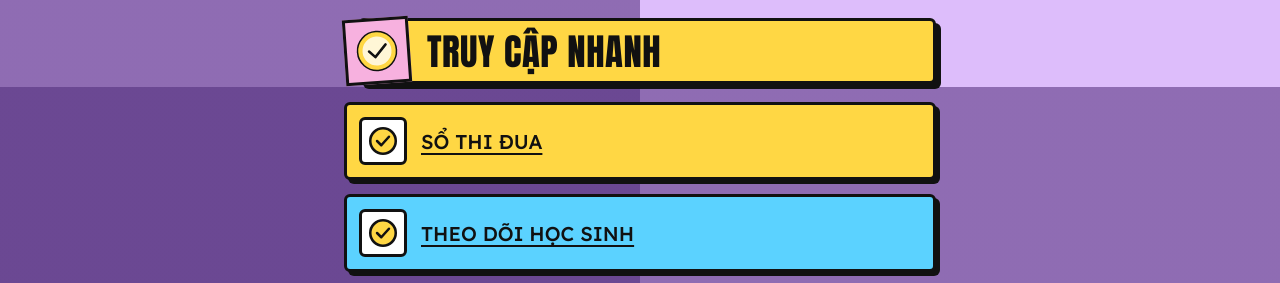
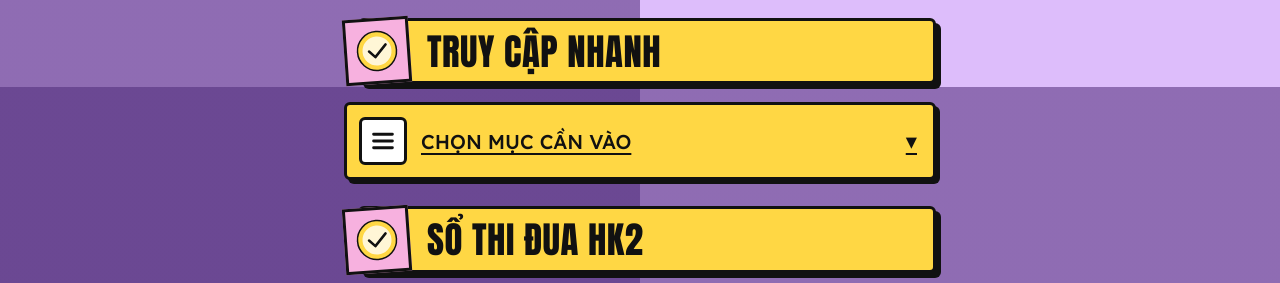
Before and after one commit to tusizhere/BAO-LOC-HIGHSCHOOL, a plain HTML site: page index.html in a window 1280 px wide. Shown: the part 713-996 px from the top of the page. Drawn offline with Linux system fonts and the light colour scheme.

Commit message:
Bỏ nút vnEdu, gom Truy cập nhanh thành menu thả xuống
Co-Authored-By: Claude Opus 5.5 <noreply@anthropic.com>
Claude-Session: https://claude.ai/code/session_01WE94neGAxm9ZaYLa1NdDx7

```diff
--- a/index.html
+++ b/index.html
@@ -5,7 +5,7 @@
 <meta name="viewport" content="width=device-width, initial-scale=1.0">
 <meta name="theme-color" content="#5A2E86">
 <title>THPT Bảo Lộc · Cổng truy cập</title>
-<meta name="description" content="Cổng truy cập nhanh Trường THPT Bảo Lộc – theo dõi học sinh, tổ chuyên môn, thời khóa biểu, vnEdu.">
+<meta name="description" content="Cổng truy cập nhanh Trường THPT Bảo Lộc – sổ thi đua, theo dõi học sinh, tổ chuyên môn, thời khóa biểu.">
 <link rel="icon" href="logo.png">
 <link rel="preconnect" href="https://fonts.googleapis.com">
 <link rel="preconnect" href="https://fonts.gstatic.com" crossorigin>
@@ -96,6 +96,14 @@ button{font:inherit;color:inherit;cursor:pointer}
 .btn .ic svg{width:34px;height:34px}
 .btn.soon{opacity:.6}
 .btn.soon::after{content:"SẮP CÓ";position:absolute;top:-10px;right:10px;font-size:.7rem;font-weight:700;background:var(--red);color:#fff;border:2px solid var(--ink);padding:1px 6px;text-decoration:none}
+
+/* ---------- MENU THẢ XUỐNG ---------- */
+.drop>summary{list-style:none;cursor:pointer}
+.drop>summary::-webkit-details-marker{display:none}
+.drop>summary .lb{flex:1}
+.drop>summary .mui{display:inline-block;font-size:1.4rem;text-decoration:none;transition:transform .2s}
+.drop[open]>summary .mui{transform:rotate(180deg)}
+.drop[open]>summary{transform:translate(3px,3px);box-shadow:1px 1px 0 var(--ink)}
 
 /* ---------- SỔ THI ĐUA ---------- */
 .bgh{display:block;width:max-content;margin:6px 4px 0 auto;padding:0 6px;font-weight:700;font-size:1.1rem;color:var(--ink);opacity:.35;text-decoration:none}
@@ -336,7 +344,10 @@ button{font:inherit;color:inherit;cursor:pointer}
   <!-- MENU -->
   <section>
     <div class="banner"><span class="chk"><svg viewBox="0 0 48 48"><circle cx="24" cy="24" r="17" fill="#FFF6D6" stroke="#FFD744" stroke-width="5"/><circle cx="24" cy="24" r="19.5" fill="none" stroke="#111" stroke-width="1.5"/><path d="M16 24l6 6 11-12" fill="none" stroke="#111" stroke-width="2.5" stroke-linecap="round" stroke-linejoin="round"/></svg></span><h2>Truy cập nhanh</h2></div>
-    <div class="btns" id="menu" style="margin-top:18px"></div>
+    <details class="drop" style="margin-top:18px">
+      <summary class="btn icon" style="--c:var(--yellow)"><span class="ic"><svg viewBox="0 0 40 40"><path d="M9 12h22M9 20h22M9 28h22" fill="none" stroke="#111" stroke-width="3.5" stroke-linecap="round"/></svg></span><span class="lb">Chọn mục cần vào</span><span class="mui">▾</span></summary>
+      <div class="btns" id="menu" style="margin-top:14px"></div>
+    </details>
   </section>
 
   <!-- THEO DÕI HỌC SINH -->
@@ -392,7 +403,6 @@ const CONFIG = {
     { label:"Theo dõi học sinh",   href:"#hocsinh", color:"--cyan",   icon:"check" },
     { label:"Tổ chuyên môn",       href:"#tcm",     color:"--orange", icon:"people" },
     { label:"Thời khóa biểu",      href:"https://tusizhere.github.io/ExportHTML/", color:"--lav", icon:"calendar" },
-    { label:"Truy cập vnEdu nhanh", href:"https://eacmmcvumcsgdlamdong.vnedu.vn/v5/", color:"--pink", icon:"down" },
     { label:"Lịch công tác tuần",  href:"", color:"--lime", icon:"note" }      // dán link lịch công tác vào href
   ],
 
@@ -524,6 +534,7 @@ $('#tcmList').innerHTML=CONFIG.toChuyenMon.map(t=>
   `<a class="btn" style="--c:var(${t.color})" ${lk(t.href)}>${esc(t.name)}</a>`).join('');
 $('#tdList').innerHTML=CONFIG.thiDua.nut.map(m=>{const h=CONFIG.thiDua.web+(m.vai?'?vai='+m.vai:'');
   return `<a class="btn icon" style="--c:var(${m.color})" ${lk(h)}><span class="ic">${ICONS[m.icon]}</span>${esc(m.label)}</a>`}).join('');
+document.querySelectorAll('#menu a[href^="#"]').forEach(a=>a.addEventListener('click',()=>a.closest('details').open=false));
 $('#bgh').href=CONFIG.thiDua.web+'?vai=bgh';
 $('#dkHS').href=CONFIG.formHS; $('#dkTCM').href=CONFIG.formTCM;
 
```
